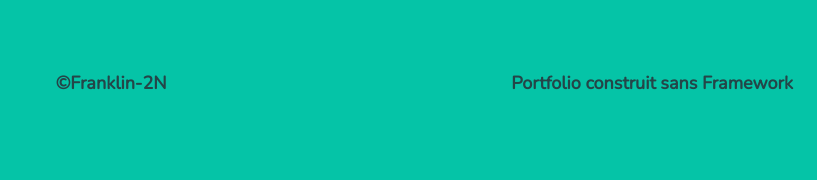
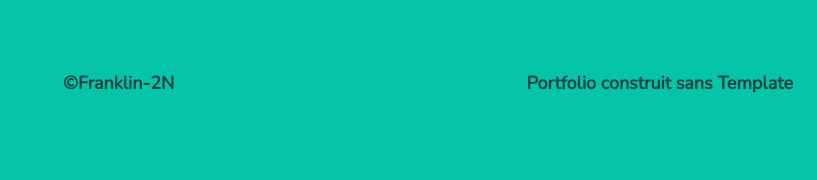
Before and after one commit to ndoubayo/My-Portfolio, a website built with Parcel: page index.html in a window 1280 px wide. Shown: the part 2249-2429 px from the top of the page, 463-1280 px from the left. Built offline with nearby package versions, Linux system fonts and the light colour scheme.

Commit message:
Settting of footer

```diff
--- a/index.html
+++ b/index.html
@@ -218,7 +218,7 @@
     <footer>
         <img src="./assets/images/logos/logo-F2N.webp" alt="Logo illustrant mon nom complet">
         <p>&copy;Franklin-2N</p>
-        <p>Portfolio construit sans Framework</p>
+        <p>Portfolio construit sans Template</p>
     </footer>
     <script src="https://cdn.jsdelivr.net/npm/bootstrap@5.0.2/dist/js/bootstrap.bundle.min.js"
         integrity="sha384-MrcW6ZMFYlzcLA8Nl+NtUVF0sA7MsXsP1UyJoMp4YLEuNSfAP+JcXn/tWtIaxVXM"
```
Also changed, not shown: pages/projcts.html (+1 -1 lines), pages/skills.html (+1 -1 lines).
